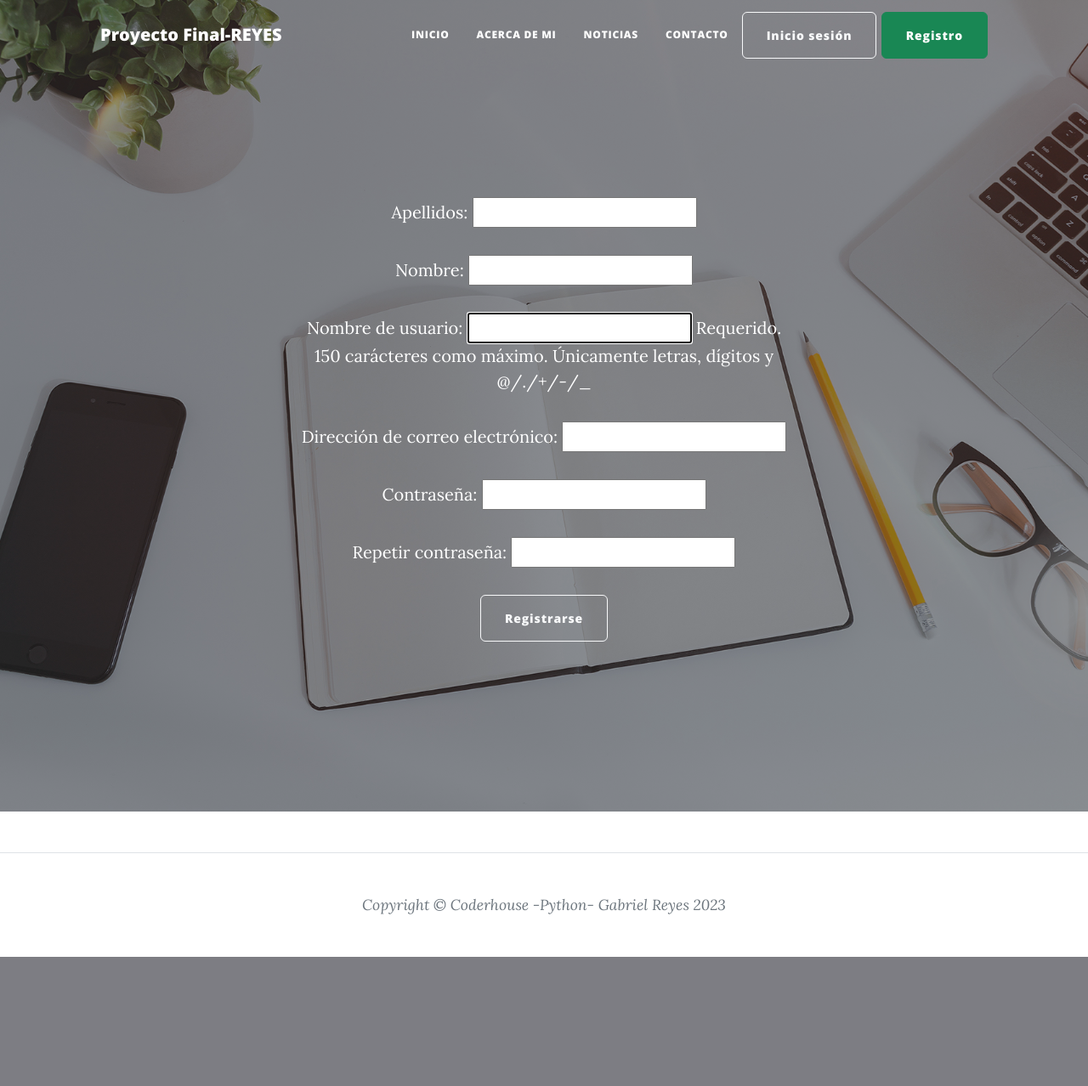
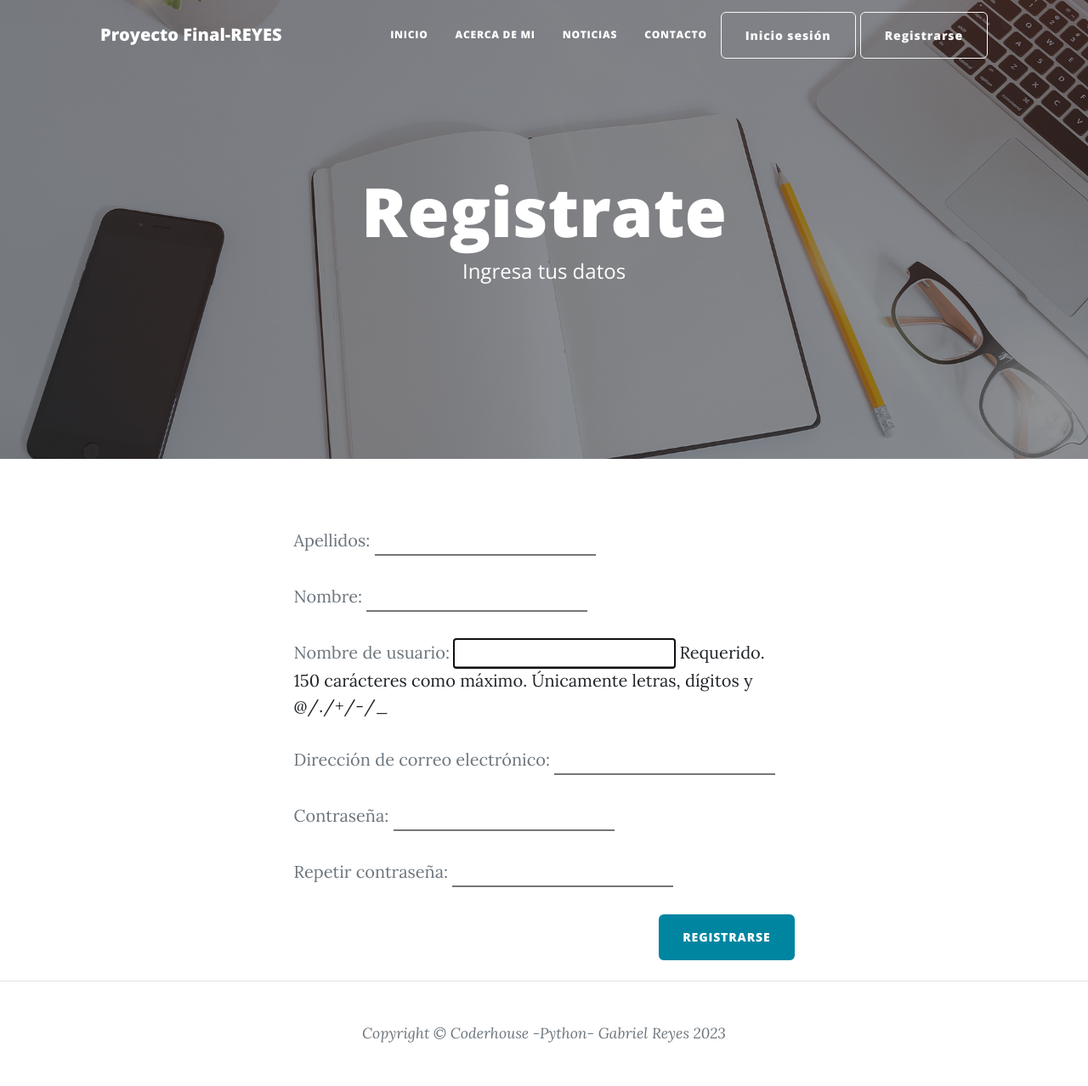
Before and after one commit to gabrirys/Proyecto_Final_Reyes, a Django app: page /accounts/signup/ in a window 1280 px wide. Shown: the whole page at 85% size. Before the commit the page ends 1126 px from the top, so only its background shows below. Run offline with Django 4.2, Linux system fonts and the light colour scheme; some libraries are stand-ins or nearby versions.

Commit message:
Mejoras estéticas y de navegación

```diff
--- a/app_blog/templates/app_blog/articulo_confirm_delete.html
+++ b/app_blog/templates/app_blog/articulo_confirm_delete.html
@@ -12,8 +12,9 @@ Proyecto Final-REYES- Noticias
             <div class="col-md-10 col-lg-8 col-xl-7">
                 <div class="site-heading">
                     <body>
-                        <h1>¿Estás seguro de que deseas eliminar el artículo "{{ articulo.titulo }}"?</h1>
-                        <form method="post">
+                        <h1>¿Estás seguro de que deseas eliminar este artículo?</h1>
+                        <span class="subheading">"{{ articulo.titulo }}"</span>
+                        <form class="p-4" method="post">
                             {% csrf_token %}
                             <input class="btn btn-outline-light" type="submit" value="Eliminar">
                             <a type="button" class="btn btn-outline-light" href="{% url 'articulo_lista' %}">Cancelar</a>
--- a/app_blog/templates/app_blog/articulo_detail.html
+++ b/app_blog/templates/app_blog/articulo_detail.html
@@ -16,7 +16,7 @@ Proyecto Final-REYES- Noticias
                     <span class="meta">
                         Autor: {{ articulo.autor }} - Fecha de publicación: {{ articulo.fecha_publicado }}
                     </span>
-                    <div>
+                    <div class="p-4">
                         <a type="button" class="btn btn-outline-light" href="{% url 'articulo_editar' articulo.pk %}">Editar artículo</a>
                         <a type="button" class="btn btn-outline-light" href="{% url 'articulo_eliminar' articulo.pk %}">Eliminar artículo</a>
                     </div>
--- a/app_blog/templates/app_blog/articulo_list.html
+++ b/app_blog/templates/app_blog/articulo_list.html
@@ -17,7 +17,7 @@ Proyecto Final-REYES- Noticias
                         <h1>No hay entradas aún</h1>
                         <span class="subheading">Te estamos esperando. Escribe tu primer artículo.</span>
                     {% endif %}
-                    <div><a type="button" class="btn btn-outline-light" href="{% url 'articulo_crear' %}">Crear nuevo artículo</a></div>
+                    <div class="p-4"><a type="button" class="btn btn-outline-light" href="{% url 'articulo_crear' %}">Crear nuevo artículo</a></div>
                 </div>
             </div>
         </div>
--- a/app_perfiles/templates/app_perfiles/logout.html
+++ b/app_perfiles/templates/app_perfiles/logout.html
@@ -11,7 +11,8 @@ Proyecto Final-REYES- Perfiles
         <div class="row gx-4 gx-lg-5 justify-content-center">
             <div class="col-md-10 col-lg-8 col-xl-7">
                 <div class="site-heading">
-                    <h1>Hasta la proxima! <br> Se ha cerrado tu sesión...</h1>
+                    <h1>Hasta la proxima!</h1>
+                    <span class="subheading">Se ha cerrado tu sesión...</span>
                 </div>
             </div>
         </div>
--- a/app_perfiles/templates/app_perfiles/registro.html
+++ b/app_perfiles/templates/app_perfiles/registro.html
@@ -12,14 +12,28 @@ Proyecto Final-REYES- Perfiles
         <div class="row gx-4 gx-lg-5 justify-content-center">
             <div class="col-md-10 col-lg-8 col-xl-7">
                 <div class="site-heading">
-                  <form method="post">
-                    {% csrf_token %}
-                    {{ form.as_p }}
-                    <input class="btn btn-outline-light" type="submit" value="Registrarse" />
-                  </form>
+                  <h1>Registrate</h1>
+                  <h2 class="subheading">Ingresa tus datos</h2>
                 </div>
             </div>
         </div>
     </div>
 </header>
 {% endblock titulo-imagen %}
+
+{% block contenido %}
+<div class="container px-4 px-lg-5">
+  <div class="row gx-4 gx-lg-5 justify-content-center">
+      <div class="col-md-10 col-lg-8 col-xl-7" style="max-width: 778px;">
+        <div class="form-floating">
+          <form  method="post">
+            {% csrf_token %}
+            {{ form.as_p }}
+            <div class="d-flex justify-content-end mb-4"><input class="btn btn-primary text-uppercase" type="submit" value="Registrarse"/></div>
+          </form>
+        </div>
+      </div>
+    </div>
+  </div>
+</div>
+{% endblock contenido %}
--- a/templates_base/about.html
+++ b/templates_base/about.html
@@ -25,7 +25,7 @@ Proyecto Final-REYES- About
     <div class="container px-4 px-lg-5">
         <div class="row gx-4 gx-lg-5 justify-content-center">
             <div class="col-md-10 col-lg-8 col-xl-7">
-                <p><br>¡Bienvenidos a Desinteligenicia Natural! Somos un destino en línea dedicado a explorar la intersección fascinante entre la mente humana y la inteligencia artificial. Nuestro objetivo es ofrecer una visión equilibrada y perspicaz de los avances tecnológicos que están transformando la forma en que vivimos y pensamos.</p>
+                <p>¡Bienvenidos a Desinteligenicia Natural! Somos un destino en línea dedicado a explorar la intersección fascinante entre la mente humana y la inteligencia artificial. Nuestro objetivo es ofrecer una visión equilibrada y perspicaz de los avances tecnológicos que están transformando la forma en que vivimos y pensamos.</p>
                 <p>En Desinteligenicia Natural, creemos que el conocimiento es la clave para abrazar el futuro con confianza. Nuestro equipo de apasionados entusiastas de la inteligencia artificial y expertos en tecnología trabaja arduamente para traerte noticias actualizadas, análisis profundos y perspectivas únicas sobre los desarrollos más recientes en el mundo de la IA.</p>
                 <p>Ya sea que estés interesado en descubrir cómo la IA está cambiando la medicina, explorar las complejidades éticas de la automatización o simplemente mantenerte al día con los últimos avances en algoritmos y redes neuronales, aquí encontrarás contenido que te inspirará a pensar de manera crítica y creativa sobre el futuro de la inteligencia artificial.</p>
                 <p>Nuestro compromiso es ser un recurso confiable y accesible para todos, desde aquellos que recién comienzan a explorar el mundo de la IA hasta los profesionales y académicos más experimentados. ¡Esperamos que disfrutes navegando por nuestro contenido y te unas a nosotros en esta emocionante travesía hacia el futuro de la mente y la tecnología!</p>
--- a/templates_base/base.html
+++ b/templates_base/base.html
@@ -55,7 +55,7 @@
                         </div>
                         {% else %}
                         <a class="btn btn-outline-light" href="{% url 'login' %}">Inicio sesión</a>
-                        <a class="btn btn-success" href="{% url 'registro' %}">Registro</a>
+                        <a class="btn btn-outline-light" href="{% url 'registro' %}">Registrarse</a>
                         {% endif %}
                     </div>
                 </div>
--- a/templates_base/inicio.html
+++ b/templates_base/inicio.html
@@ -15,7 +15,7 @@ Proyecto Final-REYES
                   <h1>Bienvenido {{ user.get_short_name }}!</h1>
                   <div>
                     <span><a class="subheading" href="{% url 'articulo_lista' %}">Es hora de crear publicaciones</a></span>
-                  <div>
+                  <div class="p-4">
                     <img src="{{ user.avatar.imagen.url }}" style="max-width: 300px;">
                   </div>
                 </div>
```
Also changed, not shown: app_perfiles/templates/app_perfiles/login.html (+5 -7 lines), db.sqlite3.
